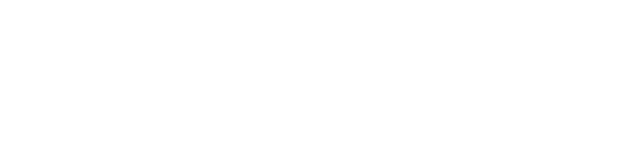
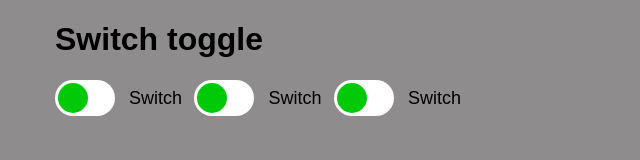
Before and after one commit to makssozykin/templates, a plain HTML site: page switch_tumbler/index.html in a window 1280 px wide. Shown: the whole page, without its empty margins (0-640 px from the left). Drawn offline with Linux system fonts and the light colour scheme.

Commit message:
update Template Switch Tumbler html css

```diff
--- a/switch_tumbler/index.html
+++ b/switch_tumbler/index.html
@@ -7,6 +7,39 @@
     <title>Template Switch Tumbler</title>
   </head>
   <body>
+    <div class="container">
+      <h1>Switch toggle</h1>
+      <label class="checkbox" for="checkbox">
+        <input
+          class="checkbox__inp"
+          type="checkbox"
+          id="checkbox"
+          name="checkbox"
+        />
+        <span class="checkbox_name">Switch</span>
+      </label>
+
+      <label class="checkbox" for="checkbox2">
+        <input
+          class="checkbox__inp"
+          type="checkbox"
+          id="checkbox2"
+          name="checkbox"
+        />
+        <span class="checkbox_name">Switch</span>
+      </label>
+
+      <label class="checkbox" for="checkbox3">
+        <input
+          class="checkbox__inp"
+          type="checkbox"
+          id="checkbox3"
+          name="checkbox"
+        />
+        <span class="checkbox_name">Switch</span>
+      </label>
+    </div>
+
     <script src="./main.js"></script>
   </body>
 </html>
--- a/switch_tumbler/style.css
+++ b/switch_tumbler/style.css
@@ -0,0 +1,86 @@
+*,
+*::before,
+*::after {
+  box-sizing: border-box;
+}
+
+a {
+  color: inherit;
+  text-decoration: none;
+}
+
+img {
+  max-width: 100%;
+}
+
+body {
+  font-family: Arial, Helvetica, sans-serif;
+  background-color: rgba(135, 133, 133, 0.937);
+}
+
+.container {
+  max-width: 1200px;
+  padding: 0 15px;
+  margin: 0 auto;
+}
+
+.checkbox {
+  display: inline-block;
+}
+
+.checkbox__inp {
+  position: absolute;
+  opacity: 0;
+  width: 0;
+  height: 0;
+  appearance: none;
+}
+
+.checkbox_name {
+  display: inline-block;
+  position: relative;
+  font-size: 18px;
+  padding: 8px;
+  padding-left: 74px;
+  user-select: none;
+}
+
+.checkbox_name::before {
+  display: block;
+  content: "";
+  position: absolute;
+  left: 0px;
+  top: 0;
+  width: 60px;
+  height: 36px;
+  border-radius: 18px;
+  background-color: #fff;
+  transition: background-color 0.3s;
+}
+
+.checkbox_name::after {
+  display: block;
+  content: "";
+  position: absolute;
+  left: 3px;
+  top: 3px;
+  width: 30px;
+  height: 30px;
+  border-radius: 50%;
+  background-color: rgb(0, 201, 7);
+  transition: background-color 0.3s, left 0.3s;
+}
+
+.checkbox__inp:checked + .checkbox_name::before {
+  background-color: rgb(0, 201, 7);
+}
+
+.checkbox__inp:checked + .checkbox_name::after {
+  background-color: white;
+  left: 27px;
+}
+
+.checkbox__inp:focus + .checkbox_name::before {
+  outline: 1px solid rgb(243, 236, 236);
+  outline-offset: 3px;
+}
```
